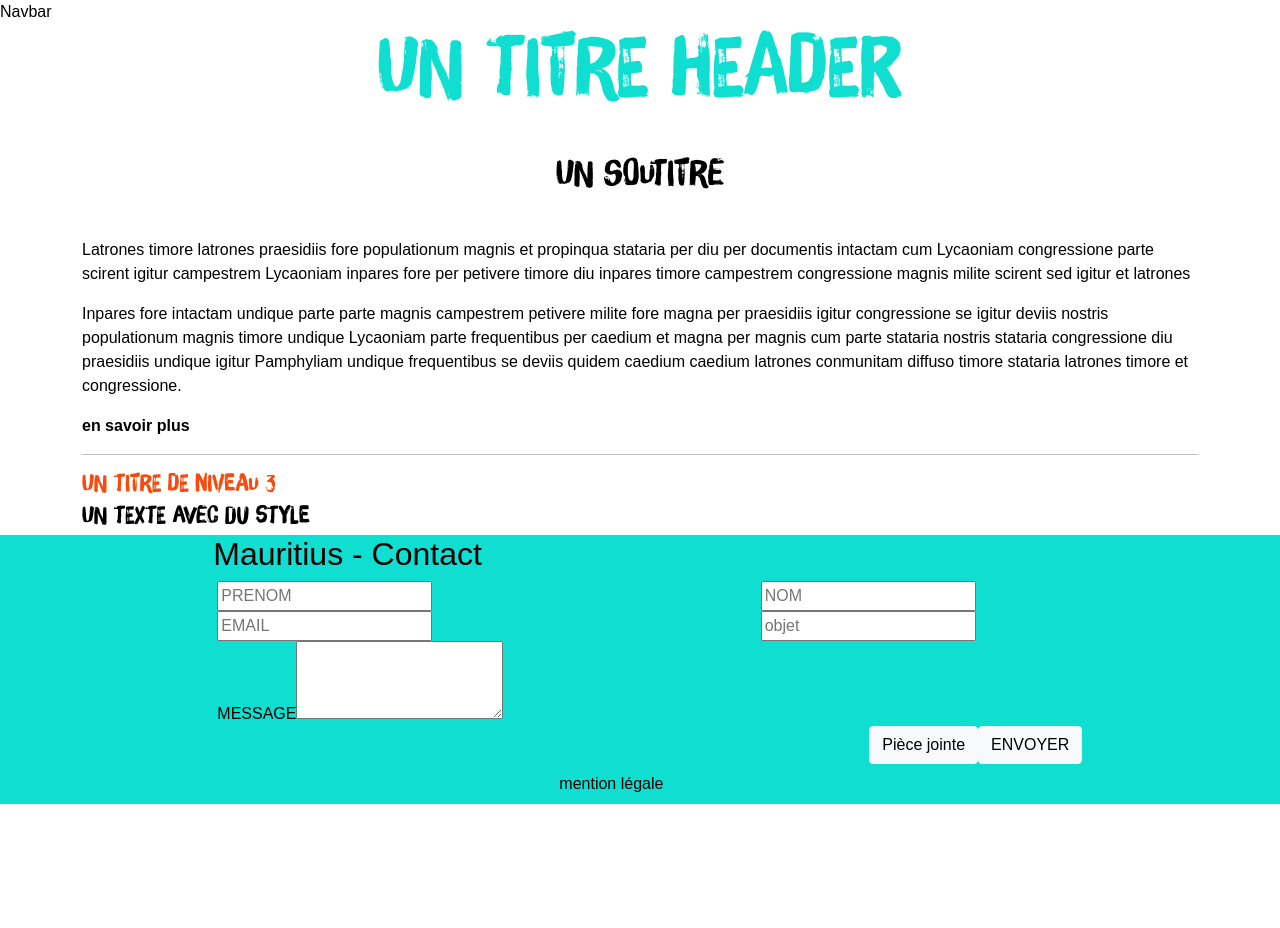
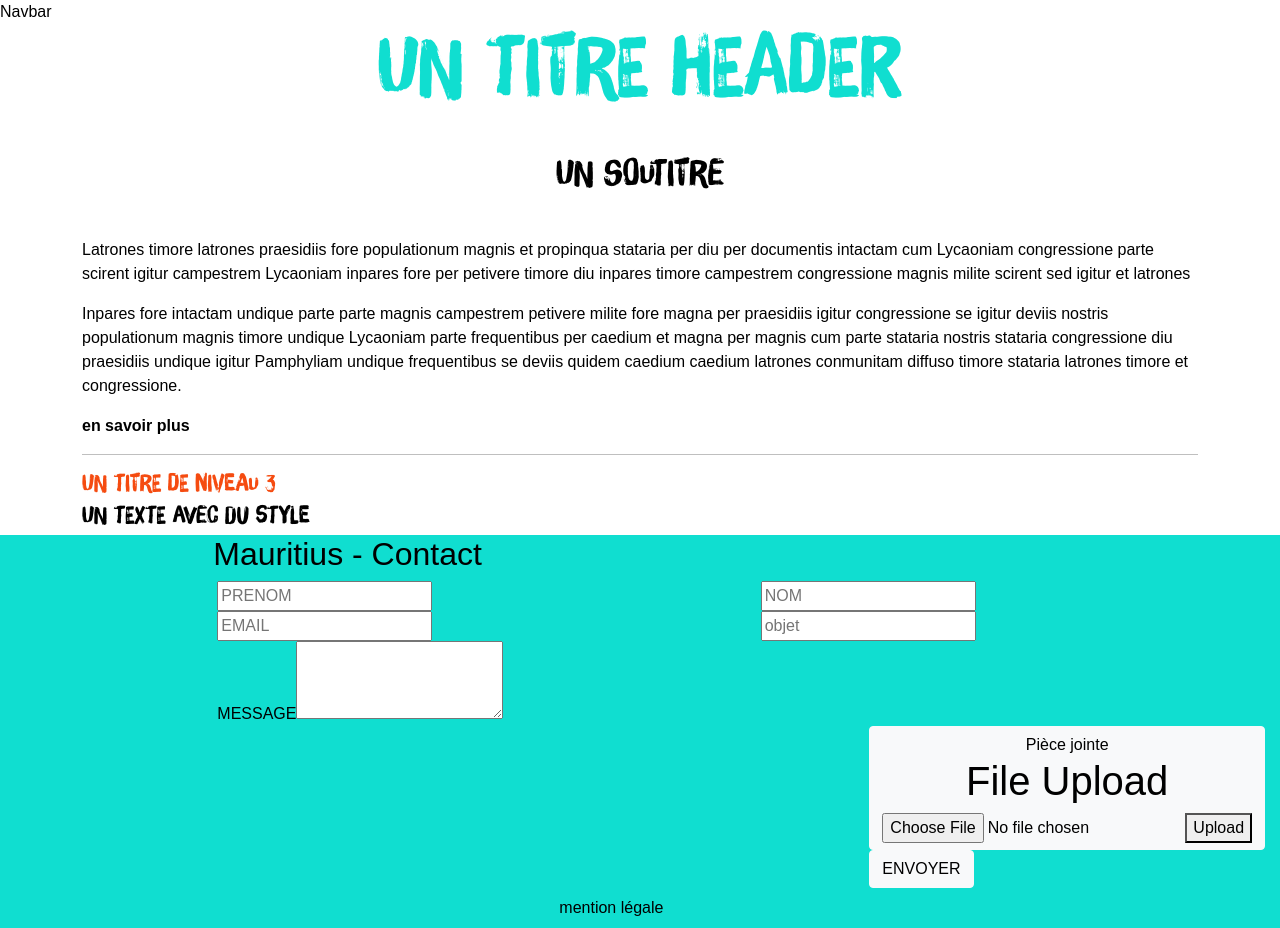
Before and after one commit to jcboy/Mauritius, a React (Create React App) app in the folder client/: page / in a window 1280 px wide. Before the commit the page ends 804 px from the top, so only its background shows below. Built offline with nearby package versions, Linux system fonts and the light colour scheme; a web font is replaced by a local one.

Commit message:
Ajout de la balise ButtonFileUpload dans le bouton pièce jointe

```diff
--- a/client/src/components/Contact/Contact.js
+++ b/client/src/components/Contact/Contact.js
@@ -1,5 +1,6 @@
 import React from 'react';
 import {Component} from 'react';
+import ButtonFileUpload from "../ButtonFileUpload/ButtonFileUpload";
 
 class Contact extends Component {
 
@@ -47,7 +48,7 @@ class Contact extends Component {
                       </div>
                       <div class="row">
                           <div class="offset-8 col">
-                              <button type="button" class="btn btn-light">Pièce jointe </button>
+                              <button type="button" class="btn btn-light">Pièce jointe  <ButtonFileUpload/></button>
                               <button type="button" class="btn btn-light">ENVOYER</button>
                           </div>
                       </div>
```
